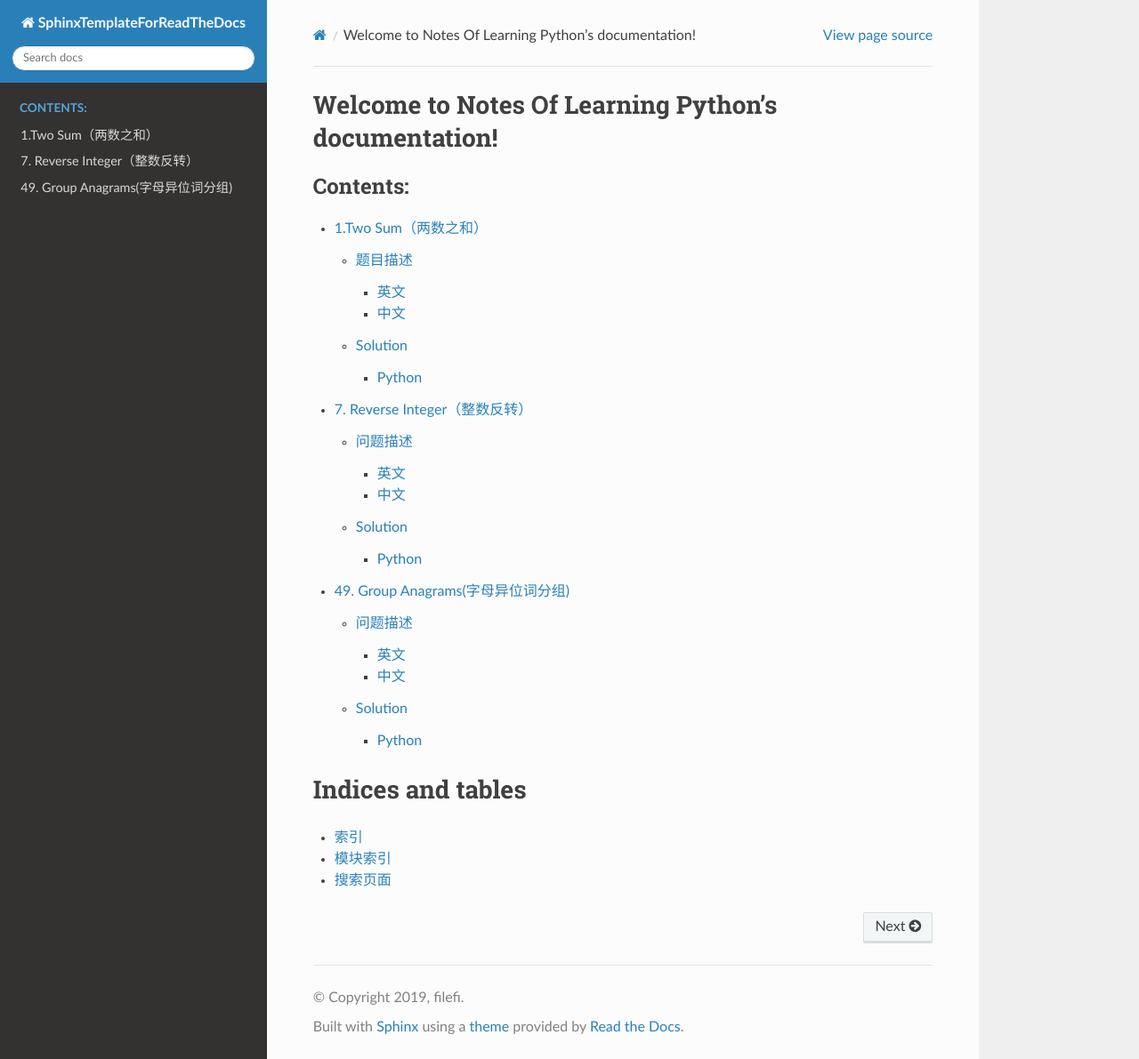
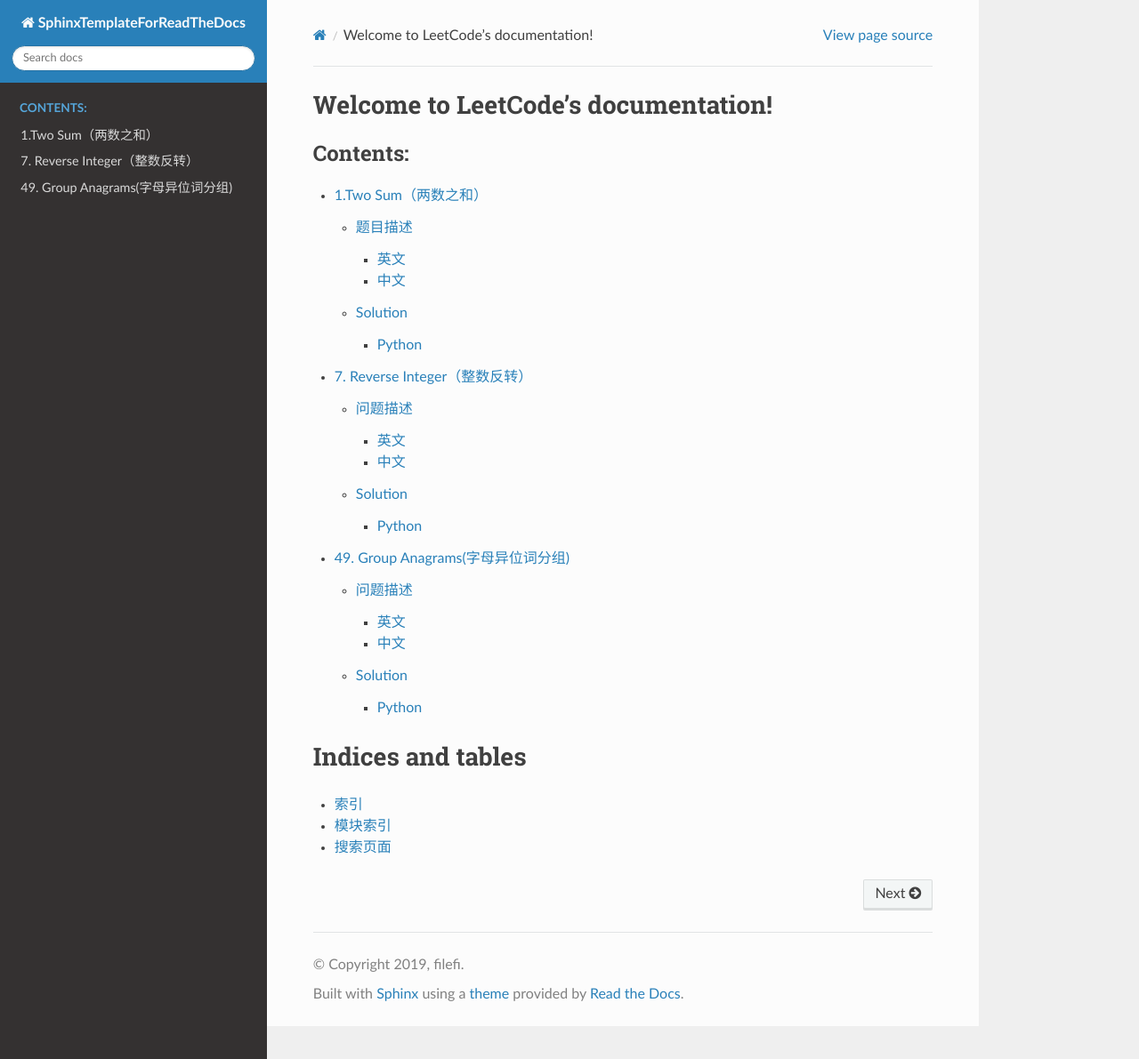
Before and after one commit to filefi/LeetCode, a Sphinx documentation site: the page built from source/index.rst, in a window 1280 px wide and 1191 px high. Shown: the whole window at 89% size. Built offline with Sphinx 7.4.7 and the Read the Docs theme 2.0.0, drawn with Linux system fonts in a browser that asks for light colours.

Commit message:
modify index.rst

```diff
--- a/source/index.rst
+++ b/source/index.rst
@@ -1,9 +1,9 @@
-.. NotesOfLearningPython documentation master file, created by
-   sphinx-quickstart on Mon Mar 25 10:30:19 2019.
+.. LeetCode documentation master file, created by
+   sphinx-quickstart.
    You can adapt this file completely to your liking, but it should at least
    contain the root `toctree` directive.
 
-Welcome to Notes Of Learning Python's documentation!
+Welcome to LeetCode's documentation!
 =================================================
 
 .. toctree::
```
